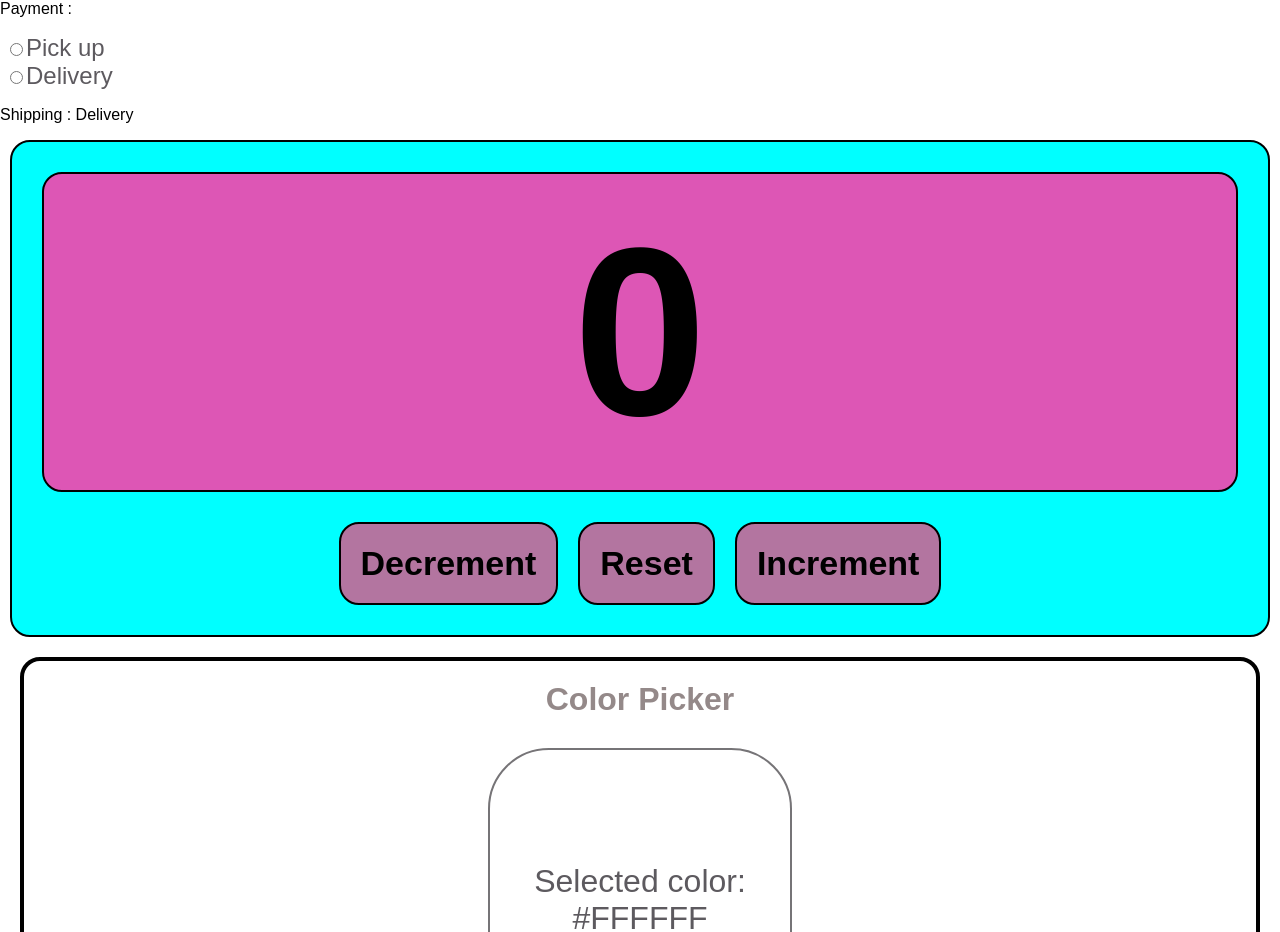
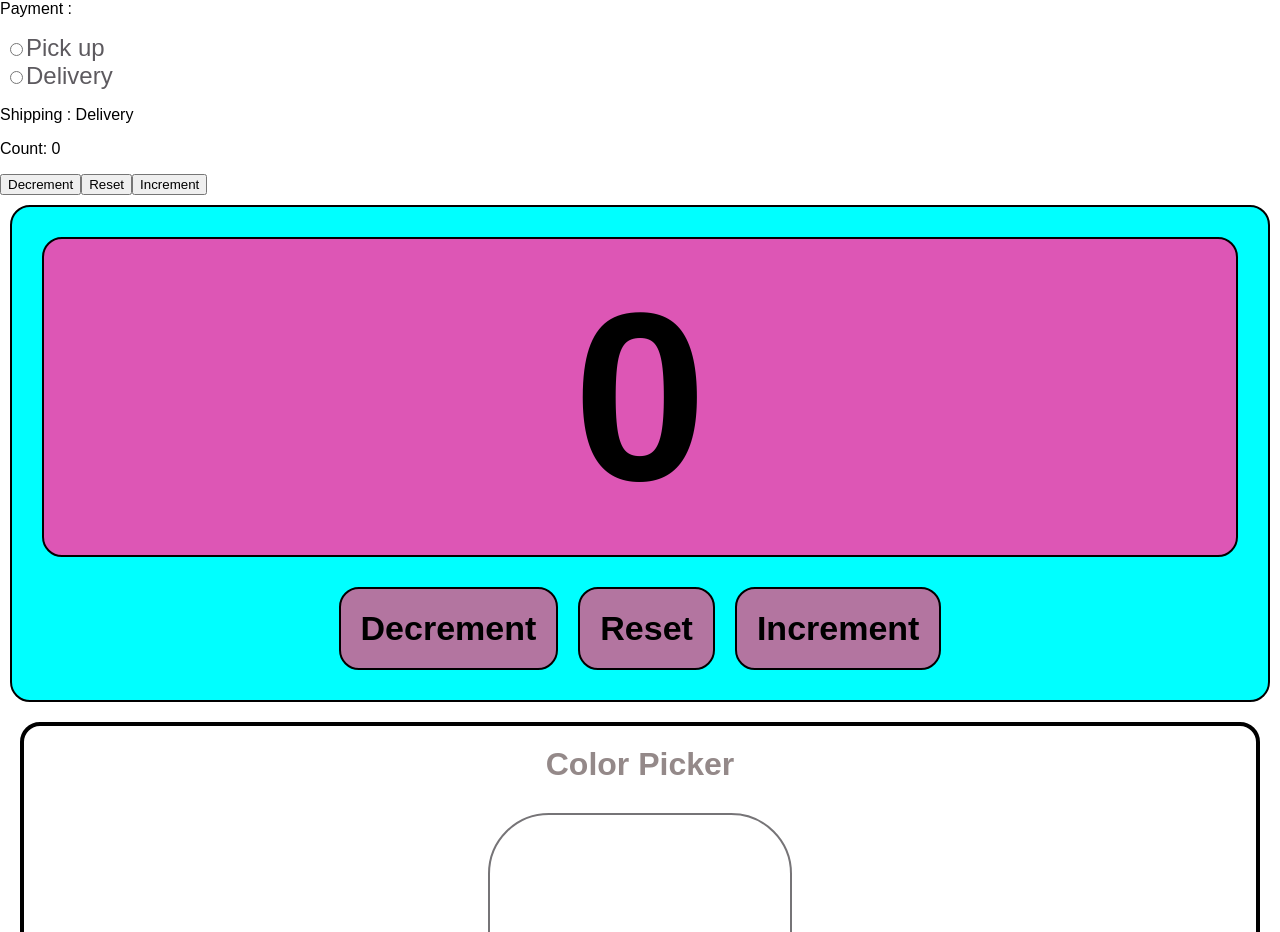
Before and after one commit to ManushiChamika/React-Tutorial, a React (Vite) app in the folder my-react-app/: page / in a window 1280 px wide. Shown: the part 2098-3030 px from the top of the page. Built offline with nearby package versions, Linux system fonts and the light colour scheme.

Commit message:
updater functions react

```diff
--- a/my-react-app/src/MyComponent.jsx
+++ b/my-react-app/src/MyComponent.jsx
@@ -28,6 +28,44 @@
     const [payment, setPayment] = useState("");
     //radio buttons
     const [shipping, setShipping] = useState("Delivery");
+
+
+    //-----------------------------------------------------
+    //updater functions = functions that are used to update the state of a variable
+    // a function as an argument to setState() usually ex: setYear (arrow function: y => y + 1) allow for safe updates and
+    // asynchronous functions. Good practice to use updater functions to update state variables
+    //-------------------------------------------------------
+    const [count , setCount] = useState(0);
+
+
+    function increment(){
+        //uses the current state to calculate the NEXT state
+        //set functions do not trigger an update
+        //react batches state updates for performance reasons
+        // NEXT state becomes the current state after an update
+
+
+        // setCount(c + 1); This wont update it three times , so use updater functions as below to do so
+        setCount(c => c + 1);
+        //update
+        setCount(c => c + 1);
+        //update
+        setCount(c => c + 1);
+
+    }
+
+    function decrement(){
+        setCount(c=> c - 1);
+        setCount(c=> c - 1);
+        setCount(c=> c - 1);
+    }
+
+    function reset(){
+        //no need updater function in this
+        setCount(0);
+    }
+
+    //---------------------------------------------------------
 
     function handleNameChange(event){
         pSetName(event.target.value);
@@ -91,7 +129,17 @@
             Delivery
         </label>
         <p>Shipping : {shipping}</p>
+
+        {/* updater functions = functions that are used to update the state of a variable */}
+        <p>Count: {count}</p>
+            <button onClick={decrement}>Decrement</button>
+            <button onClick={reset}>Reset</button>
+            <button onClick={increment}>Increment</button>
+
     </div>
+
+
+
     );
 }
 
```
